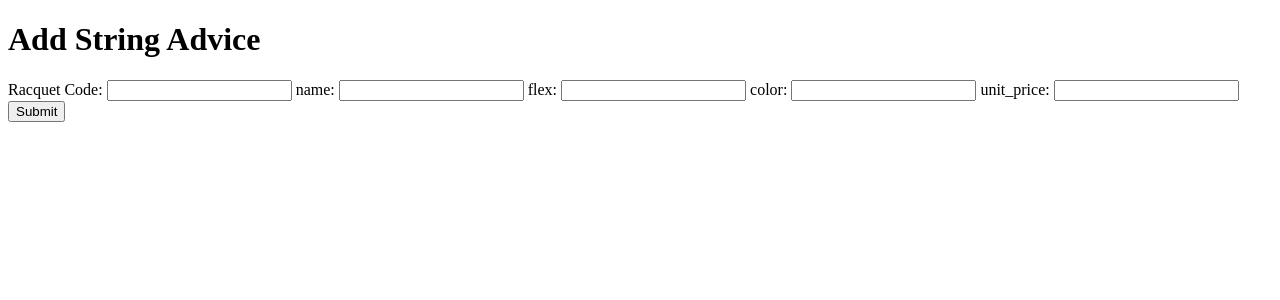
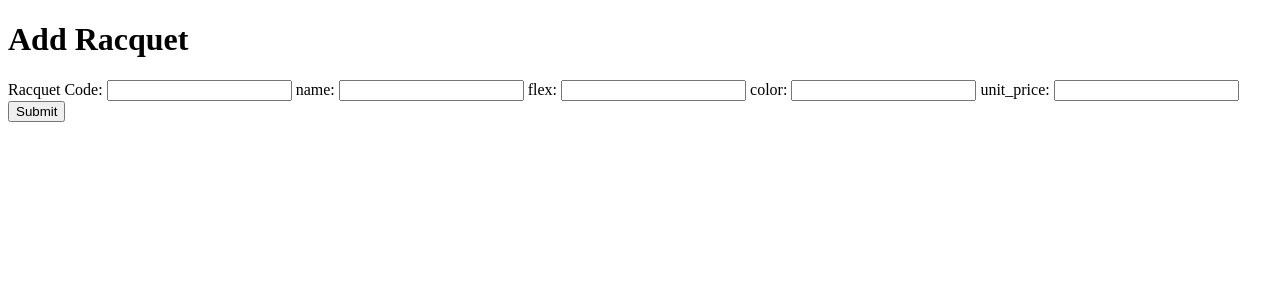
Before and after one commit to YutingWang3969/CS4111, a Flask app: page /add_racquet in a window 1280 px wide. Shown: the top 300 px of the page. Run offline with Flask 3, Linux system fonts and the light colour scheme; parts of the project's set-up code (start-up, migrations or seed data) failed here and were passed over.

Commit message:
Update add_racquet.html

```diff
--- a/templates/add_racquet.html
+++ b/templates/add_racquet.html
@@ -4,7 +4,7 @@
     <title>Add String Advice</title>
   </head>
   <body>
-    <h1>Add String Advice</h1>
+    <h1>Add Racquet</h1>
     <form method="POST" action="/Add_racquet">
 
       <label for="racquet_code">Racquet Code:</label>
```
